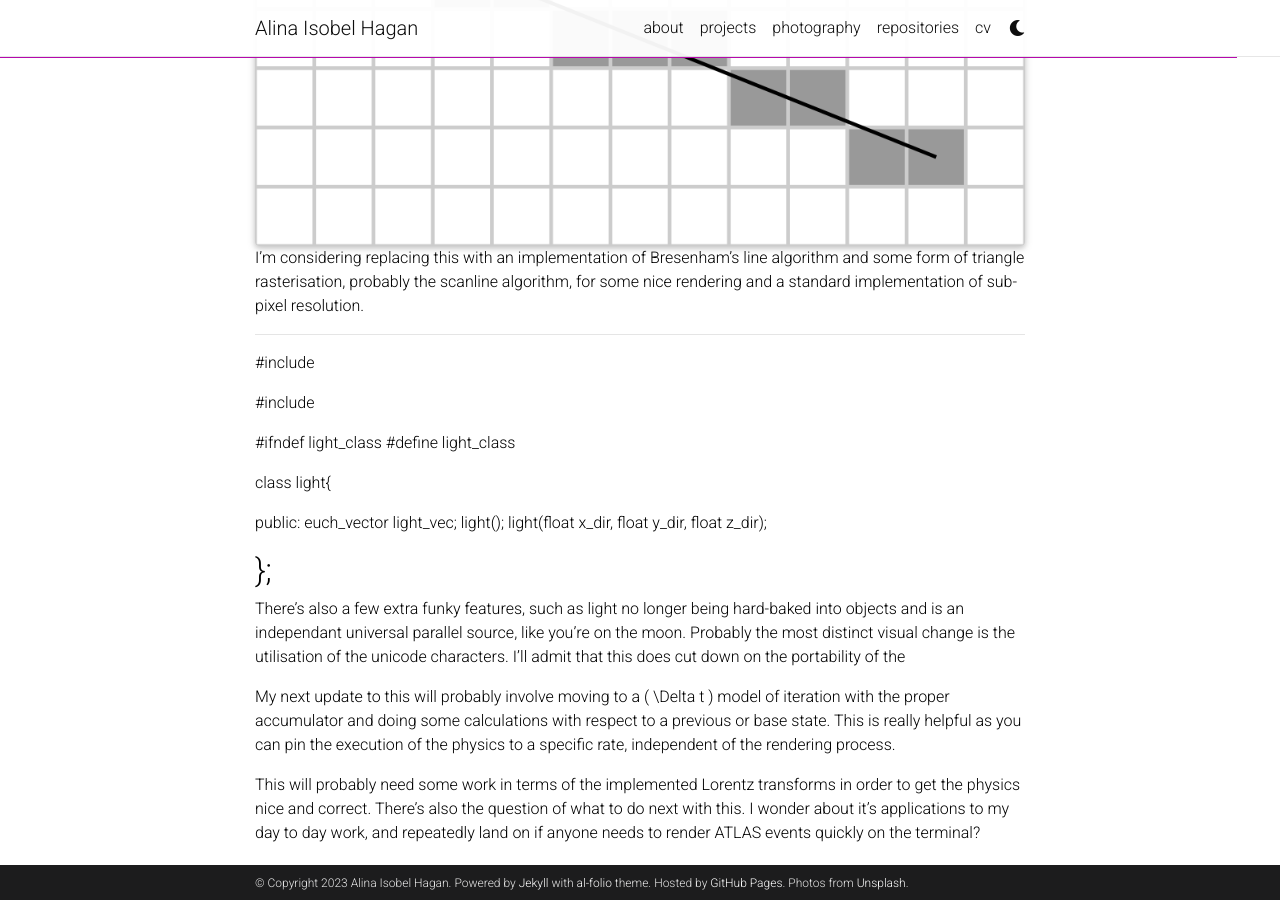
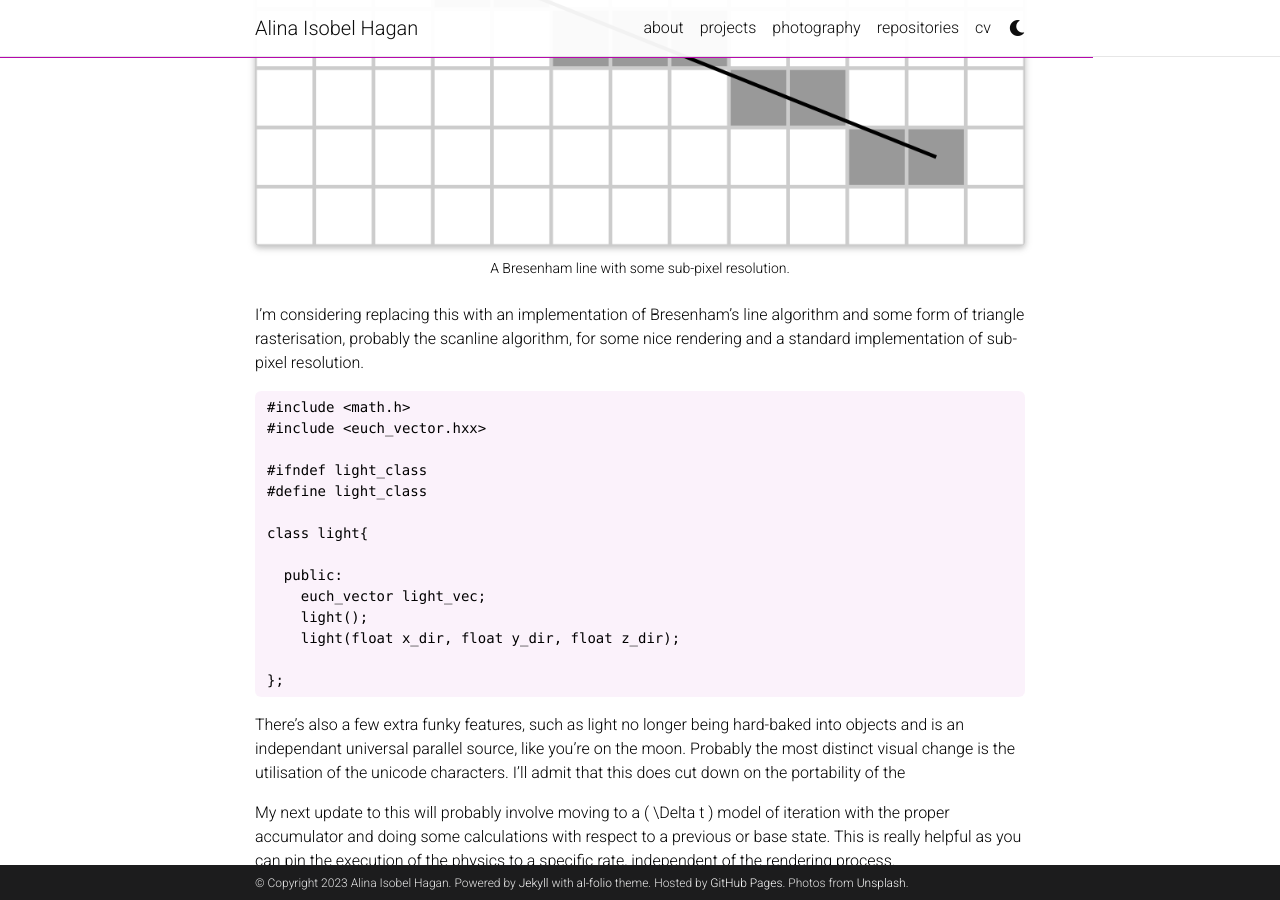
Before and after one commit to aihphysics/aihphysics.github.io, a Jekyll site: the page built from _projects/1_project.md, in a window 1280 px wide and 900 px high, scrolled down 854 px. Built offline with Jekyll 4.4.1, drawn with Linux system fonts in a browser that asks for light colours; full-size pictures stand in for the smaller copies a plugin makes; comment, search, counter and statistics services are not loaded; a style sheet for code colours, icons or effects is not loaded.

Commit message:
trying again

````diff
--- a/_projects/1_project.md
+++ b/_projects/1_project.md
@@ -29,12 +29,13 @@ a1k0n's approach uses the typical features you'd expect when rendering, Z-buffer
         {% include figure.html path="assets/img/Bresenham_line.png" title="example image" class="img-fluid rounded z-depth-1" %}
     </div>
 </div>
-
+<div class="caption">
+    A Bresenham line with some sub-pixel resolution.
+</div>
 I'm considering replacing this with an implementation of Bresenham's line algorithm and some form of triangle rasterisation, probably the scanline algorithm, for some nice rendering and a standard implementation of sub-pixel resolution.
 
----
+``` c++
 #include <math.h>
-
 #include <euch_vector.hxx>
 
 #ifndef light_class
@@ -48,7 +49,8 @@ class light{
     light(float x_dir, float y_dir, float z_dir);
 
 };
----
+```
+
 There's also a few extra funky features, such as light no longer being hard-baked into objects and is an independant universal parallel source, like you're on the moon. Probably the most distinct visual change is the utilisation of the unicode characters. I'll admit that this does cut down on the portability of the
 
 My next update to this will probably involve moving to a \( \Delta t \) model of iteration with the proper accumulator and doing some calculations with respect to a previous or base state. This is really helpful as you can pin the execution of the physics to a specific rate, independent of the rendering process.
````
